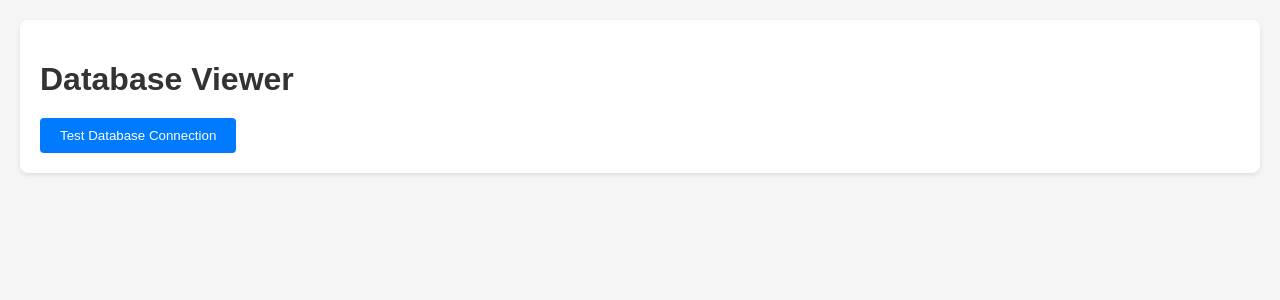
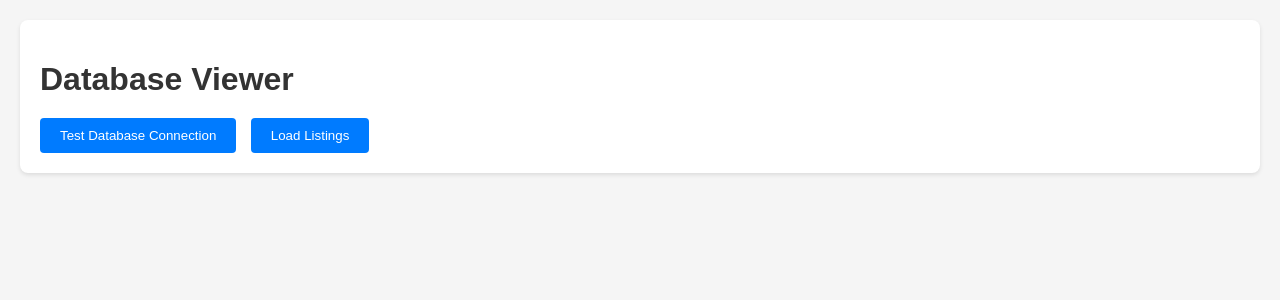
Before and after one commit to DACTACreative/domain-api, a FastAPI app: page /databaseviewer in a window 1280 px wide. Shown: the top 300 px of the page. Run offline with FastAPI, Linux system fonts and the light colour scheme.

Commit message:
Add listings table to database viewer

```diff
--- a/main.py
+++ b/main.py
@@ -69,6 +69,32 @@ async def test_db_connection():
         return JSONResponse({
             'success': False,
             'message': f'Failed to connect to database: {str(e)}'
+        })
+
+@app.get('/api/listings')
+async def get_listings():
+    """Get all listings from database"""
+    try:
+        with engine.connect() as conn:
+            result = conn.execute(text("""
+                SELECT l.*, pd.*, a.*
+                FROM listings l
+                LEFT JOIN property_details pd ON l.id = pd.listing_id
+                LEFT JOIN addresses a ON l.id = a.listing_id
+                ORDER BY l.created_at DESC
+                LIMIT 100
+            """))
+            columns = result.keys()
+            listings = [dict(zip(columns, row)) for row in result.fetchall()]
+            return JSONResponse({
+                'success': True,
+                'listings': listings
+            })
+    except Exception as e:
+        logging.error(f'Error fetching listings: {str(e)}')
+        return JSONResponse({
+            'success': False,
+            'message': f'Failed to fetch listings: {str(e)}'
         })
 
 # Load environment variables
--- a/templates/database.html
+++ b/templates/database.html
@@ -16,7 +16,7 @@
             border-radius: 8px;
             box-shadow: 0 2px 4px rgba(0,0,0,0.1);
         }
-        h1 {
+        h1, h2 {
             color: #333;
             margin-bottom: 20px;
         }
@@ -42,17 +42,52 @@
             padding: 10px 20px;
             border-radius: 4px;
             cursor: pointer;
+            margin-right: 10px;
         }
         button:hover {
             background-color: #0056b3;
+        }
+        table {
+            width: 100%;
+            border-collapse: collapse;
+            margin-top: 20px;
+            background-color: white;
+        }
+        th, td {
+            padding: 12px;
+            text-align: left;
+            border-bottom: 1px solid #ddd;
+        }
+        th {
+            background-color: #f8f9fa;
+            font-weight: bold;
+        }
+        tr:hover {
+            background-color: #f5f5f5;
+        }
+        .loading {
+            text-align: center;
+            padding: 20px;
+            font-style: italic;
+            color: #666;
         }
     </style>
 </head>
 <body>
     <div class="container">
         <h1>Database Viewer</h1>
-        <button onclick="testConnection()">Test Database Connection</button>
+
+        <div>
+            <button onclick="testConnection()">Test Database Connection</button>
+            <button onclick="loadListings()">Load Listings</button>
+        </div>
+
         <div id="status" style="display: none;"></div>
+
+        <div id="listings-section" style="display: none;">
+            <h2>Listings</h2>
+            <div id="listings-table"></div>
+        </div>
     </div>
 
     <script>
@@ -71,6 +106,60 @@
                 statusDiv.style.display = 'block';
             }
         }
+
+        async function loadListings() {
+            const listingsSection = document.getElementById('listings-section');
+            const listingsTable = document.getElementById('listings-table');
+            listingsSection.style.display = 'block';
+            listingsTable.innerHTML = '<div class="loading">Loading listings...</div>';
+
+            try {
+                const response = await fetch('/api/listings');
+                const data = await response.json();
+
+                if (data.success && data.listings) {
+                    const listings = data.listings;
+                    if (listings.length === 0) {
+                        listingsTable.innerHTML = '<div class="status-box">No listings found in the database.</div>';
+                        return;
+                    }
+
+                    // Create table
+                    let table = '<table>';
+
+                    // Headers
+                    table += '<tr>';
+                    const columns = ['id', 'price', 'suburb', 'state', 'postcode', 'bedrooms', 'bathrooms', 'parking_spaces', 'property_type', 'created_at'];
+                    columns.forEach(col => {
+                        table += `<th>${col.replace('_', ' ').toUpperCase()}</th>`;
+                    });
+                    table += '</tr>';
+
+                    // Rows
+                    listings.forEach(listing => {
+                        table += '<tr>';
+                        columns.forEach(col => {
+                            let value = listing[col] || '';
+                            if (col === 'price') {
+                                value = value ? `$${value.toLocaleString()}` : '';
+                            }
+                            if (col === 'created_at' && value) {
+                                value = new Date(value).toLocaleDateString();
+                            }
+                            table += `<td>${value}</td>`;
+                        });
+                        table += '</tr>';
+                    });
+
+                    table += '</table>';
+                    listingsTable.innerHTML = table;
+                } else {
+                    listingsTable.innerHTML = `<div class="status-box error">${data.message || 'Error loading listings'}</div>`;
+                }
+            } catch (error) {
+                listingsTable.innerHTML = `<div class="status-box error">Error loading listings: ${error.message}</div>`;
+            }
+        }
     </script>
 </body>
 </html>
```
